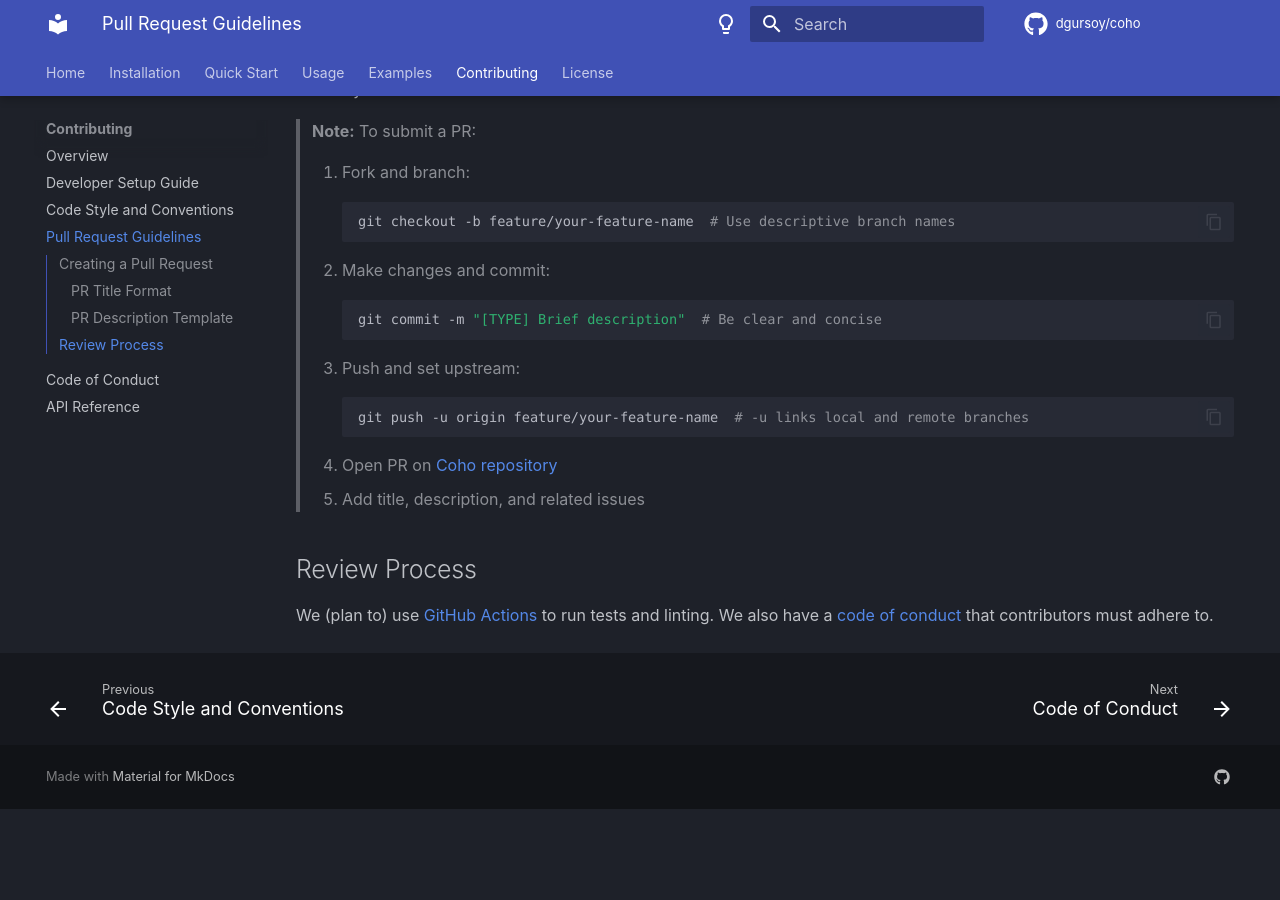
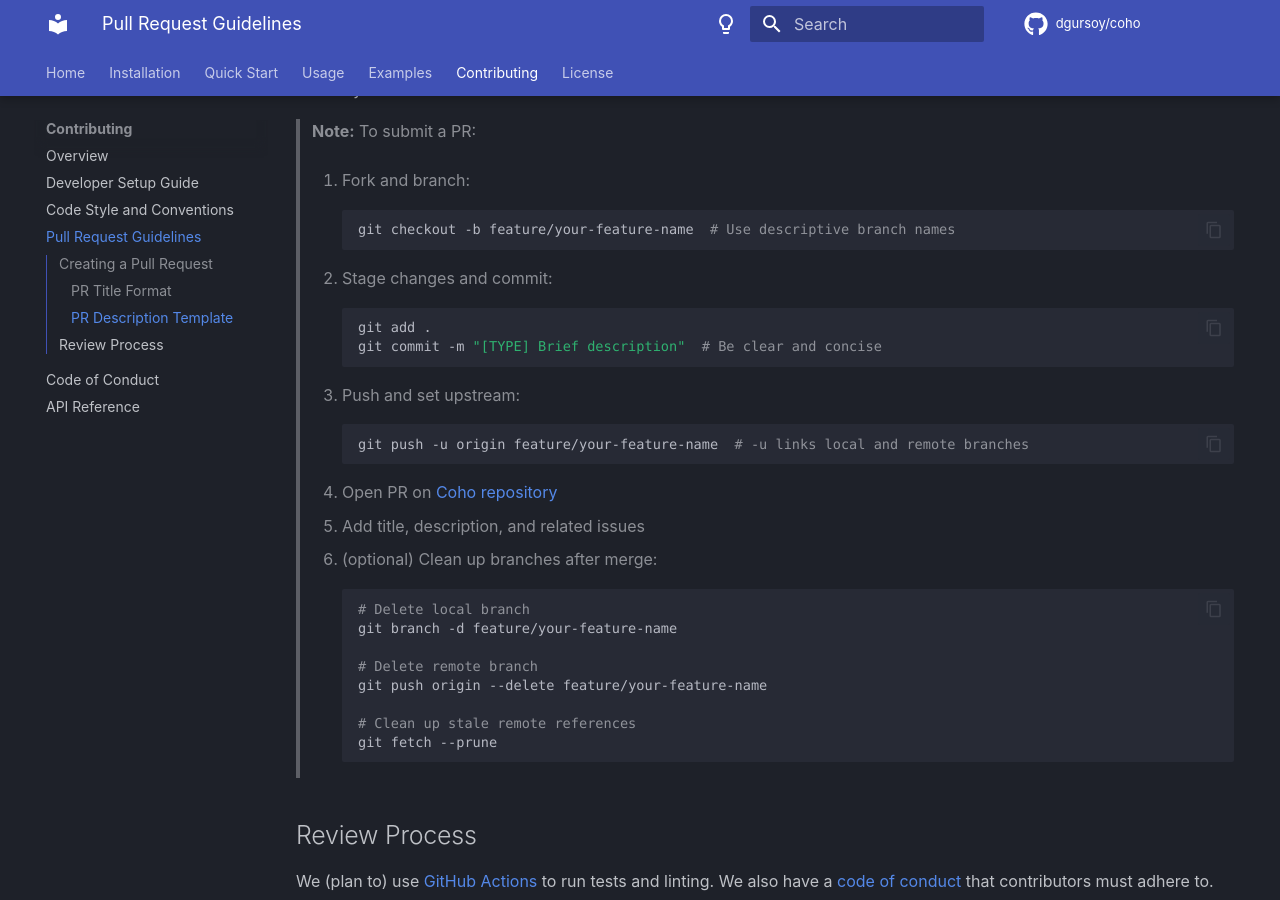
Before and after one commit to dgursoy/coho, an MkDocs documentation site: the page built from docs/contributing/pull_request.md, in a window 1280 px wide and 900 px high, scrolled down 1065 px. Built offline with MkDocs 1.6.1 and Material for MkDocs 9.7.7, drawn with Linux system fonts in a browser that asks for light colours; some web fonts are replaced; comment, search, counter and statistics services are not loaded; before the commit the page ends 1874 px from its top, so only the background shows below that.

Commit message:
[DOCS] polished few parts

````diff
--- a/docs/contributing/pull_request.md
+++ b/docs/contributing/pull_request.md
@@ -51,16 +51,33 @@ Submit your PR and wait for it to be reviewed.
 >    ```bash
 >    git checkout -b feature/your-feature-name  # Use descriptive branch names
 >    ```
-> 2. Make changes and commit:
+>
+> 2. Stage changes and commit:
 >    ```bash
+>    git add .
 >    git commit -m "[TYPE] Brief description"  # Be clear and concise
 >    ```
+>
 > 3. Push and set upstream:
 >    ```bash
 >    git push -u origin feature/your-feature-name  # -u links local and remote branches
 >    ```
+>
 > 4. Open PR on [Coho repository](https://github.com/dgursoy/coho)
+>
 > 5. Add title, description, and related issues
+>
+> 6. (optional) Clean up branches after merge:
+>    ```bash
+>    # Delete local branch
+>    git branch -d feature/your-feature-name
+>
+>    # Delete remote branch
+>    git push origin --delete feature/your-feature-name
+>
+>    # Clean up stale remote references
+>    git fetch --prune
+>    ```
 
 ## Review Process
 
````
Also changed, not shown: README.md (+0 -9 lines).
